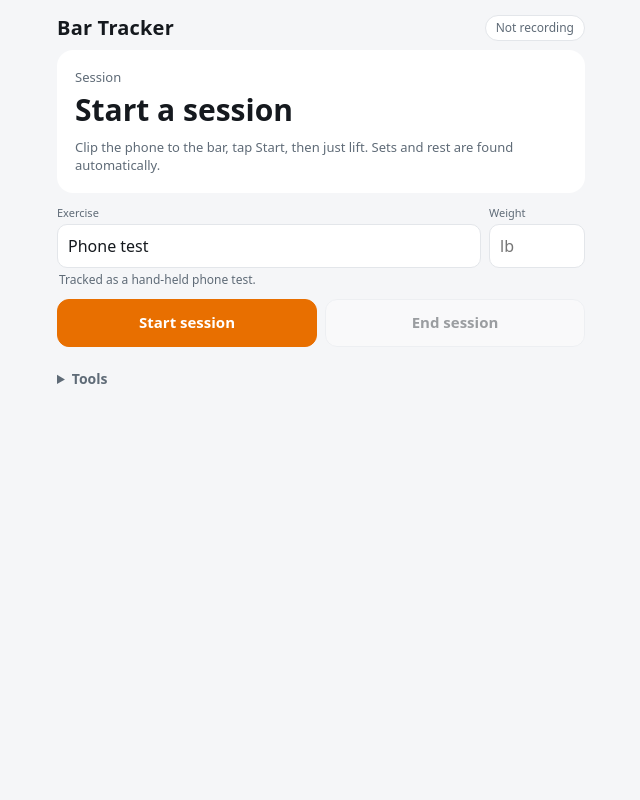
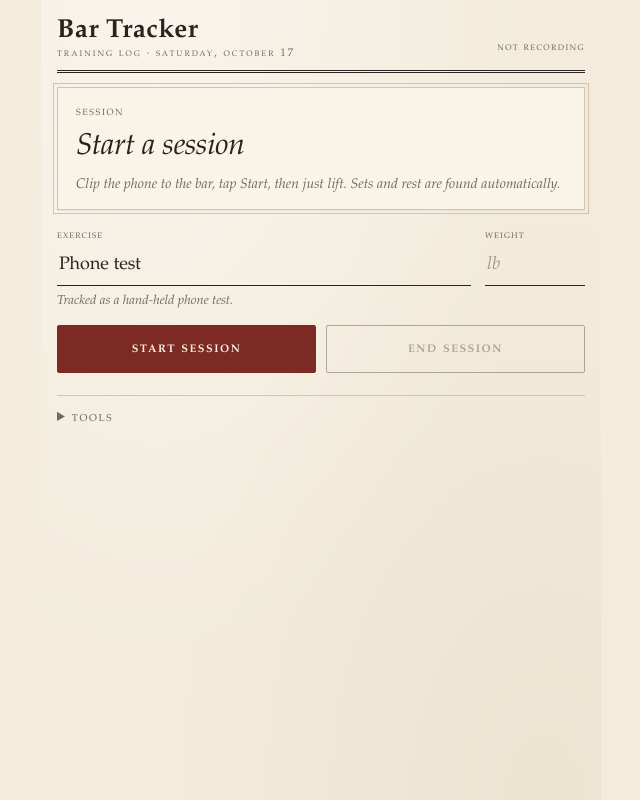
Before and after one commit to steveyme19/barbell-tracker, a web app: page / in a window 1280 px wide. Shown: the whole page, without its empty margins (319-959 px from the left). Run offline with its HTML, style and script files only (its server is not run), Linux system fonts and the light colour scheme; data that the repository does not hold is empty.

Commit message:
Vintage logbook look: parchment, ink, oxblood/navy, serif, ruled log
Restyled style.css (same class names, scripts untouched apart from the
masthead date and the plot's serif labels). Inputs are fill-in lines,
labels small caps, the big card is framed and turns oxblood in a set and
navy at rest. Device serif fonts only, so it still works offline.

Co-Authored-By: Claude Opus 5.5 <noreply@anthropic.com>

```diff
--- a/webapp/app.js
+++ b/webapp/app.js
@@ -566,5 +566,7 @@ window.barDebug = {
     return s ? { name: s.file, csv: toCSV(s.samples) } : { name: "none.csv", csv: "" };
   },
 };
+// Masthead date, like the top of a logbook page.
+$("masthead").textContent = `Training log · ${new Date().toLocaleDateString(undefined, { weekday: "long", month: "long", day: "numeric" })}`;
 render();
 drawLive();
--- a/webapp/index.html
+++ b/webapp/index.html
@@ -3,14 +3,14 @@
 <head>
   <meta charset="utf-8">
   <meta name="viewport" content="width=device-width, initial-scale=1, viewport-fit=cover">
-  <meta name="theme-color" content="#111418">
+  <meta name="theme-color" content="#f3ecdc">
   <title>Bar Tracker</title>
   <link rel="stylesheet" href="style.css">
   <script type="module" src="app.js"></script>
 </head>
 <body>
   <header>
-    <h1>Bar Tracker</h1>
+    <h1>Bar Tracker<small id="masthead">Training log</small></h1>
     <span id="clock" class="pill">Not recording</span>
   </header>
 
@@ -48,7 +48,7 @@
     <p id="hint" class="hint"></p>
 
     <section class="card" id="liveCard" hidden>
-      <h2>This set <span class="muted">(gray dashes = provisional until you pause)</span></h2>
+      <h2>This set <span class="muted">(dashed = provisional until you pause)</span></h2>
       <canvas id="heightCanvas"></canvas>
     </section>
 
--- a/webapp/plot.js
+++ b/webapp/plot.js
@@ -46,7 +46,7 @@ export function drawPlot(canvas, { series, spans = [], yLabel = "", minRange = 1
   ctx.strokeStyle = grid;
   ctx.lineWidth = 1;
   ctx.fillStyle = text;
-  ctx.font = "10px system-ui, sans-serif";
+  ctx.font = `11px ${css.getPropertyValue("--serif").trim() || "serif"}`;   // same type as the page
   const ticks = niceTicks(y0, y1, 4);
   for (const v of ticks) {
     ctx.beginPath(); ctx.moveTo(L, py(v)); ctx.lineTo(w - R, py(v)); ctx.stroke();
--- a/webapp/style.css
+++ b/webapp/style.css
@@ -1,144 +1,186 @@
+/* Vintage training logbook: parchment, ink, oxblood and navy, serif type, ruled lines.
+   Fonts are whatever serif the device has (no web fonts, so it works offline). */
 :root {
-  --bg: #111418;
-  --card: #1a1e24;
-  --text: #eef1f4;
-  --muted: #8a94a0;
-  --grid: #2a3038;
-  --accent: #ff8a1f;
-  --accent-text: #1a1206;
-  --line: #4cc3ff;
-  --rep: rgba(255, 138, 31, 0.22);
-  --warn: #ffcc4d;
-  --bad: #ff6b6b;
-  --good: #5ad18b;
-  color-scheme: dark;
-}
-@media (prefers-color-scheme: light) {
-  :root {
-    --bg: #f5f6f8;
-    --card: #ffffff;
-    --text: #15191e;
-    --muted: #5f6b77;
-    --grid: #e3e6ea;
-    --accent: #e86f00;
-    --accent-text: #ffffff;
-    --line: #0a84c6;
-    --rep: rgba(232, 111, 0, 0.18);
-    color-scheme: light;
-  }
+  --paper: #f3ecdc;          /* page */
+  --card: #f9f4e8;           /* a lighter leaf for cards */
+  --ink: #2a2420;
+  --muted: #74685a;
+  --rule: #d3c5a6;           /* ruled lines, borders */
+  --grid: #e0d5bb;           /* plot grid */
+  --oxblood: #7d2a24;        /* a set in progress, primary actions */
+  --navy: #24364f;           /* resting, the height trace */
+  --ochre: #93661a;          /* warnings */
+  --line: #24364f;
+  --rep: rgba(125, 42, 36, 0.13);
+  --serif: "Iowan Old Style", "Palatino Linotype", Palatino, "Book Antiqua", "Noto Serif", Georgia, serif;
+  /* old names the scripts still read */
+  --text: var(--ink);
+  --accent: var(--oxblood);
+  color-scheme: light;
 }
 
 * { box-sizing: border-box; }
 [hidden] { display: none !important; }   /* even on elements styled display: flex */
-html, body { margin: 0; background: var(--bg); color: var(--text); }
+html { background: var(--paper); }
 body {
-  font: 15px/1.4 system-ui, -apple-system, "Segoe UI", Roboto, sans-serif;
-  padding: env(safe-area-inset-top) 16px calc(env(safe-area-inset-bottom) + 16px);
+  margin: 0 auto;
   max-width: 560px;
-  margin: 0 auto;
+  padding: env(safe-area-inset-top) 16px calc(env(safe-area-inset-bottom) + 20px);
+  color: var(--ink);
+  font: 16px/1.45 var(--serif);
+  /* faint paper grain */
+  background:
+    radial-gradient(ellipse at 20% 0%, rgba(255, 255, 255, 0.45), transparent 60%),
+    radial-gradient(ellipse at 90% 100%, rgba(140, 110, 60, 0.07), transparent 55%),
+    var(--paper);
+  min-height: 100vh;
 }
 
-header { display: flex; align-items: center; justify-content: space-between; padding: 14px 0 8px; }
-h1 { font-size: 20px; margin: 0; letter-spacing: 0.2px; }
-h2 { font-size: 13px; margin: 0 0 8px; color: var(--muted); font-weight: 600; text-transform: uppercase; letter-spacing: 0.5px; }
-.muted { color: var(--muted); font-weight: 400; text-transform: none; letter-spacing: 0; }
+/* ---- masthead ---- */
+body > header {
+  display: flex; align-items: flex-end; justify-content: space-between; gap: 12px;
+  padding: 18px 0 10px; margin-bottom: 14px;
+  border-bottom: 3px double var(--ink);
+}
+h1 { margin: 0; font-size: 26px; font-weight: 700; letter-spacing: 0.02em; line-height: 1.05; }
+h1 small {
+  display: block; font-size: 11px; font-weight: 400; color: var(--muted);
+  font-variant: small-caps; letter-spacing: 0.18em; text-transform: lowercase; margin-top: 3px;
+}
+h2 {
+  margin: 0 0 8px; font-size: 13px; font-weight: 600; color: var(--muted);
+  font-variant: small-caps; text-transform: lowercase; letter-spacing: 0.12em;
+}
+.muted { color: var(--muted); font-weight: 400; font-variant: normal; letter-spacing: 0; text-transform: none; }
 
 .pill {
-  font-size: 12px; padding: 4px 10px; border-radius: 999px;
-  background: var(--card); color: var(--muted); border: 1px solid var(--grid);
-  max-width: 60%; white-space: nowrap; overflow: hidden; text-overflow: ellipsis;
+  font-size: 12px; padding: 3px 0; color: var(--muted);
+  font-variant: small-caps; text-transform: lowercase; letter-spacing: 0.12em;
+  white-space: nowrap; font-variant-numeric: lining-nums tabular-nums;
 }
-.pill.live { color: var(--good); border-color: var(--good); }
-.pill.wait { color: var(--warn); border-color: var(--warn); }
-.pill.err { color: var(--bad); border-color: var(--bad); }
+.pill.live { color: var(--oxblood); font-weight: 700; }
 
-.hero { background: var(--card); border-radius: 16px; padding: 16px; margin-bottom: 12px; border: 2px solid transparent; }
-/* Readable from a few meters with the phone on the bar: the state colors the card. */
-.hero[data-state="set"] { border-color: var(--accent); }
-.hero[data-state="rest"] { border-color: var(--good); }
-.hero[data-state="rest"] .big { color: var(--good); font-size: 88px; }
-.hero[data-state="idle"] .big, .hero[data-state="ready"] .big { font-size: 30px; line-height: 1.2; margin: 6px 0; }
+/* ---- the big card ---- */
+.hero {
+  background: var(--card); padding: 16px 18px 14px; margin-bottom: 18px;
+  border: 1px solid var(--rule); outline: 1px solid var(--rule); outline-offset: 3px;
+  box-shadow: 0 1px 0 rgba(42, 36, 32, 0.06);
+}
+.label {
+  color: var(--muted); font-size: 13px;
+  font-variant: small-caps; text-transform: lowercase; letter-spacing: 0.12em;
+}
+.big {
+  font-size: 68px; font-weight: 700; line-height: 1.02; margin: 2px 0 4px;
+  font-variant-numeric: lining-nums tabular-nums; letter-spacing: -0.01em;
+}
+.big small { font-size: 18px; color: var(--muted); font-weight: 400; margin-left: 6px; font-style: italic; }
+.big.pending span { color: var(--muted); }
+.hero[data-state="set"] { border-color: var(--oxblood); outline-color: var(--oxblood); }
+.hero[data-state="set"] .label { color: var(--oxblood); }
+.hero[data-state="rest"] { border-color: var(--navy); outline-color: var(--navy); }
+.hero[data-state="rest"] .label { color: var(--navy); }
+.hero[data-state="rest"] .big { color: var(--navy); font-size: 92px; }
+.hero[data-state="idle"] .big, .hero[data-state="ready"] .big { font-size: 30px; line-height: 1.2; margin: 6px 0; font-style: italic; font-weight: 400; }
 .hero[data-state="idle"] .stats, .hero[data-state="ready"] .stats { display: none; }
-.sub { color: var(--muted); font-size: 13px; margin-top: 10px; }
-.label { color: var(--muted); font-size: 13px; }
-.big { font-size: 64px; font-weight: 700; line-height: 1.05; font-variant-numeric: tabular-nums; }
-.big small { font-size: 18px; color: var(--muted); font-weight: 500; margin-left: 6px; }
-.big.pending span { color: var(--muted); }
-.stats { display: grid; grid-template-columns: repeat(4, 1fr); gap: 8px; margin-top: 10px; }
-.stats div { display: flex; flex-direction: column; }
-.stats span { font-size: 20px; font-weight: 650; font-variant-numeric: tabular-nums; }
-.stats label { font-size: 11px; color: var(--muted); }
+.stats {
+  display: grid; grid-template-columns: repeat(4, 1fr); margin-top: 10px;
+  border-top: 1px solid var(--rule); padding-top: 8px;
+}
+.stats div { display: flex; flex-direction: column; padding: 0 6px; }
+.stats div + div { border-left: 1px solid var(--rule); }
+.stats div:first-child { padding-left: 0; }
+.stats span { font-size: 22px; font-weight: 700; font-variant-numeric: lining-nums tabular-nums; }
+.stats label, .set-stats label {
+  font-size: 11px; color: var(--muted); font-variant: small-caps; text-transform: lowercase; letter-spacing: 0.1em;
+}
+.sub { color: var(--muted); font-size: 14px; margin-top: 10px; font-style: italic; }
 
-.controls { display: flex; gap: 8px; flex-wrap: wrap; margin-bottom: 8px; }
-.next-set { display: flex; gap: 8px; margin-bottom: 2px; }
-.next-set label { display: flex; flex-direction: column; gap: 4px; font-size: 11px; color: var(--muted); width: 96px; }
+/* ---- next set: fill-in-the-blank lines, like a logbook ---- */
+.next-set { display: flex; gap: 14px; margin-bottom: 2px; }
+.next-set label, .set-inputs label {
+  display: flex; flex-direction: column; gap: 2px; width: 100px;
+  font-size: 11px; color: var(--muted); font-variant: small-caps; text-transform: lowercase; letter-spacing: 0.1em;
+}
 .next-set label.grow { flex: 1 1 auto; width: auto; }
-.next-set input, .set-exercise {
-  min-height: 44px; border-radius: 10px; border: 1px solid var(--grid); background: var(--card);
-  color: var(--text); font: inherit; font-size: 16px; padding: 0 10px; width: 100%;
+input, select {
+  font: inherit; font-size: 18px; color: var(--ink); background: transparent;
+  border: 0; border-bottom: 1px solid var(--ink); border-radius: 0;
+  min-height: 40px; padding: 2px 2px; width: 100%;
+  /* don't inherit the labels' small caps */
+  font-variant: normal; font-variant-numeric: lining-nums; text-transform: none; letter-spacing: 0;
 }
-.set-exercise { min-height: 36px; flex: 1 1 120px; width: auto; font-weight: 600; }
-.profile { color: var(--muted); font-size: 12px; margin: 4px 2px 10px; min-height: 1em; }
-.lifts { display: flex; gap: 6px; margin-bottom: 8px; }
-.lifts label { flex: 1 1 0; }
-.lifts input { position: absolute; opacity: 0; pointer-events: none; }
-.lifts span {
-  display: flex; align-items: center; justify-content: center; min-height: 40px; padding: 0 4px;
-  border-radius: 10px; border: 1px solid var(--grid); background: var(--card); color: var(--muted);
-  font-size: 13px; font-weight: 600; cursor: pointer; text-align: center;
+input::placeholder { color: #a99a82; font-style: italic; }
+input:focus, select:focus { outline: none; border-bottom: 2px solid var(--oxblood); }
+.profile { color: var(--muted); font-size: 13px; margin: 6px 0 14px; min-height: 1em; font-style: italic; }
+
+/* ---- buttons ---- */
+.controls { display: flex; gap: 10px; flex-wrap: wrap; margin-bottom: 8px; }
+button, .file {
+  flex: 1 1 0; min-height: 48px; padding: 0 14px; cursor: pointer;
+  display: inline-flex; align-items: center; justify-content: center;
+  font: inherit; font-size: 15px; font-weight: 600; letter-spacing: 0.1em;
+  font-variant: small-caps; text-transform: lowercase;
+  color: var(--ink); background: transparent; border: 1px solid var(--ink); border-radius: 2px;
 }
-.lifts input:checked + span { color: var(--accent); border-color: var(--accent); }
-.lifts input:focus-visible + span { outline: 2px solid var(--accent); outline-offset: 2px; }
-button, .file {
-  flex: 1 1 0; min-height: 48px; border-radius: 12px; border: 1px solid var(--grid);
-  background: var(--card); color: var(--text); font: inherit; font-weight: 600; cursor: pointer;
-  display: inline-flex; align-items: center; justify-content: center; padding: 0 12px;
-}
-button.primary { background: var(--accent); color: var(--accent-text); border-color: var(--accent); }
-button:disabled { opacity: 0.4; cursor: default; }
+button.primary { background: var(--oxblood); border-color: var(--oxblood); color: #f7efe0; }
+button:active:not(:disabled) { transform: translateY(1px); }
+button:disabled { opacity: 0.35; cursor: default; }
+button.small { flex: 0 0 auto; min-height: 34px; font-size: 13px; padding: 0 12px; }
 .file input { display: none; }
-.replay .file { flex: 3 1 0; font-weight: 500; }
-.check { display: inline-flex; align-items: center; gap: 6px; color: var(--muted); flex: 0 0 auto; justify-content: center; white-space: nowrap; padding: 0 4px; }
+.replay .file { flex: 3 1 0; font-weight: 400; }
+.replay select { flex: 0 0 auto; width: auto; min-height: 48px; font-size: 15px; }
+.check { display: inline-flex; align-items: center; gap: 6px; color: var(--muted); flex: 0 0 auto; white-space: nowrap; padding: 0 4px; font-size: 14px; }
+.check input { width: auto; min-height: 0; }
 
-.hint { color: var(--muted); font-size: 13px; margin: 4px 2px 12px; }
-.hint.err { color: var(--bad); }
+.hint { color: var(--muted); font-size: 14px; margin: 4px 2px 12px; font-style: italic; }
+.hint.err { color: var(--oxblood); font-style: normal; }
 
-.card { background: var(--card); border-radius: 16px; padding: 12px; margin-bottom: 12px; }
+/* ---- cards and the log ---- */
+.card { background: var(--card); border: 1px solid var(--rule); padding: 12px 14px; margin-bottom: 14px; }
 canvas { width: 100%; height: 150px; display: block; }
 
-table { width: 100%; border-collapse: collapse; font-variant-numeric: tabular-nums; }
-th, td { text-align: right; padding: 6px 4px; border-bottom: 1px solid var(--grid); }
-th { color: var(--muted); font-size: 12px; font-weight: 600; }
+.session-bar {
+  display: flex; align-items: center; justify-content: space-between; gap: 8px;
+  margin: 18px 0 6px; padding-bottom: 6px; border-bottom: 3px double var(--ink);
+  font-size: 15px; font-weight: 700;
+}
+.session-bar::before {
+  content: "Log"; font-size: 20px; margin-right: auto; font-weight: 700;
+}
+.session-bar span { color: var(--muted); font-weight: 400; font-style: italic; font-size: 14px; }
+
+/* every set is an entry on a ruled page */
+.set { padding: 12px 0 14px; border-bottom: 1px solid var(--rule); }
+.set > header { display: flex; align-items: baseline; gap: 10px; padding: 0 0 8px; flex-wrap: wrap; }
+.set-title { font-size: 18px; white-space: nowrap; }
+.set-exercise { flex: 1 1 120px; width: auto; font-size: 18px; font-style: italic; min-height: 34px; border-bottom-color: var(--rule); }
+.set-rest { margin-left: auto; font-size: 13px; font-style: italic; font-variant-numeric: lining-nums tabular-nums; }
+.set-stats { display: grid; grid-template-columns: repeat(4, 1fr); font-variant-numeric: lining-nums tabular-nums; }
+.set-stats div { display: flex; flex-direction: column; padding: 0 6px; }
+.set-stats div + div { border-left: 1px solid var(--rule); }
+.set-stats div:first-child { padding-left: 0; }
+.set-stats span { font-size: 19px; font-weight: 700; }
+.set-inputs { display: flex; gap: 14px; margin-top: 10px; }
+.set-inputs label { flex: 1 1 0; width: auto; }
+.set-inputs input { font-size: 17px; min-height: 36px; border-bottom-color: var(--rule); }
+.set-more { margin-top: 10px; }
+.set-more summary, .tools summary {
+  cursor: pointer; color: var(--muted); font-size: 13px; padding: 6px 0;
+  font-variant: small-caps; text-transform: lowercase; letter-spacing: 0.12em;
+}
+.set-more canvas { margin: 8px 0; }
+.set-more .set-save { margin-top: 4px; }
+
+table { width: 100%; border-collapse: collapse; font-variant-numeric: lining-nums tabular-nums; font-size: 15px; }
+th, td { text-align: right; padding: 5px 4px; border-bottom: 1px solid var(--rule); }
+th {
+  color: var(--muted); font-size: 11px; font-weight: 400; border-bottom: 1px solid var(--ink);
+  font-variant: small-caps; text-transform: lowercase; letter-spacing: 0.1em;
+}
 th:first-child, td:first-child { text-align: left; }
-td.flag { color: var(--warn); font-size: 11px; text-align: left; }
+td.flag { color: var(--ochre); font-size: 12px; text-align: left; }
 
-footer { color: var(--muted); font-size: 12px; text-align: center; padding: 8px 0; }
-
-button.small { flex: 0 0 auto; min-height: 36px; font-size: 13px; padding: 0 12px; border-radius: 10px; }
-select {
-  min-height: 36px; border-radius: 10px; border: 1px solid var(--grid); background: var(--card);
-  color: var(--text); font: inherit; padding: 0 8px;
-}
-.replay select { flex: 0 0 auto; min-height: 48px; }
-
-.session-bar { display: flex; align-items: center; justify-content: space-between; gap: 8px; margin: 4px 2px 8px; color: var(--muted); font-size: 13px; }
-
-.set { background: var(--card); border-radius: 16px; padding: 12px; margin-bottom: 10px; }
-.set > header { display: flex; align-items: center; gap: 8px; padding: 0 0 8px; flex-wrap: wrap; }
-.set-title { font-size: 16px; }
-.set-rest { margin-left: auto; font-size: 13px; }
-.set-stats { display: grid; grid-template-columns: repeat(4, 1fr); gap: 6px; font-variant-numeric: tabular-nums; }
-.set-stats div { display: flex; flex-direction: column; }
-.set-stats span { font-size: 18px; font-weight: 650; }
-.set-stats label { font-size: 11px; color: var(--muted); }
-.set-inputs { display: flex; gap: 10px; margin-top: 10px; }
-.set-inputs label { flex: 1 1 0; display: flex; flex-direction: column; gap: 4px; font-size: 11px; color: var(--muted); }
-.set-inputs input {
-  min-height: 40px; border-radius: 10px; border: 1px solid var(--grid); background: var(--bg);
-  color: var(--text); font: inherit; font-size: 16px; padding: 0 10px; width: 100%;
-}
-.set-more { margin-top: 10px; }
-.set-more summary, .tools summary { cursor: pointer; color: var(--muted); font-size: 13px; font-weight: 600; padding: 6px 0; }
-.set-more canvas { margin: 8px 0; }
-.tools { margin-top: 16px; }
+.tools { margin-top: 22px; border-top: 1px solid var(--rule); padding-top: 6px; }
 .tools > summary { font-size: 14px; }
+footer { color: var(--muted); font-size: 12px; text-align: center; padding: 8px 0; font-style: italic; }
```
Also changed, not shown: webapp/README.md.
